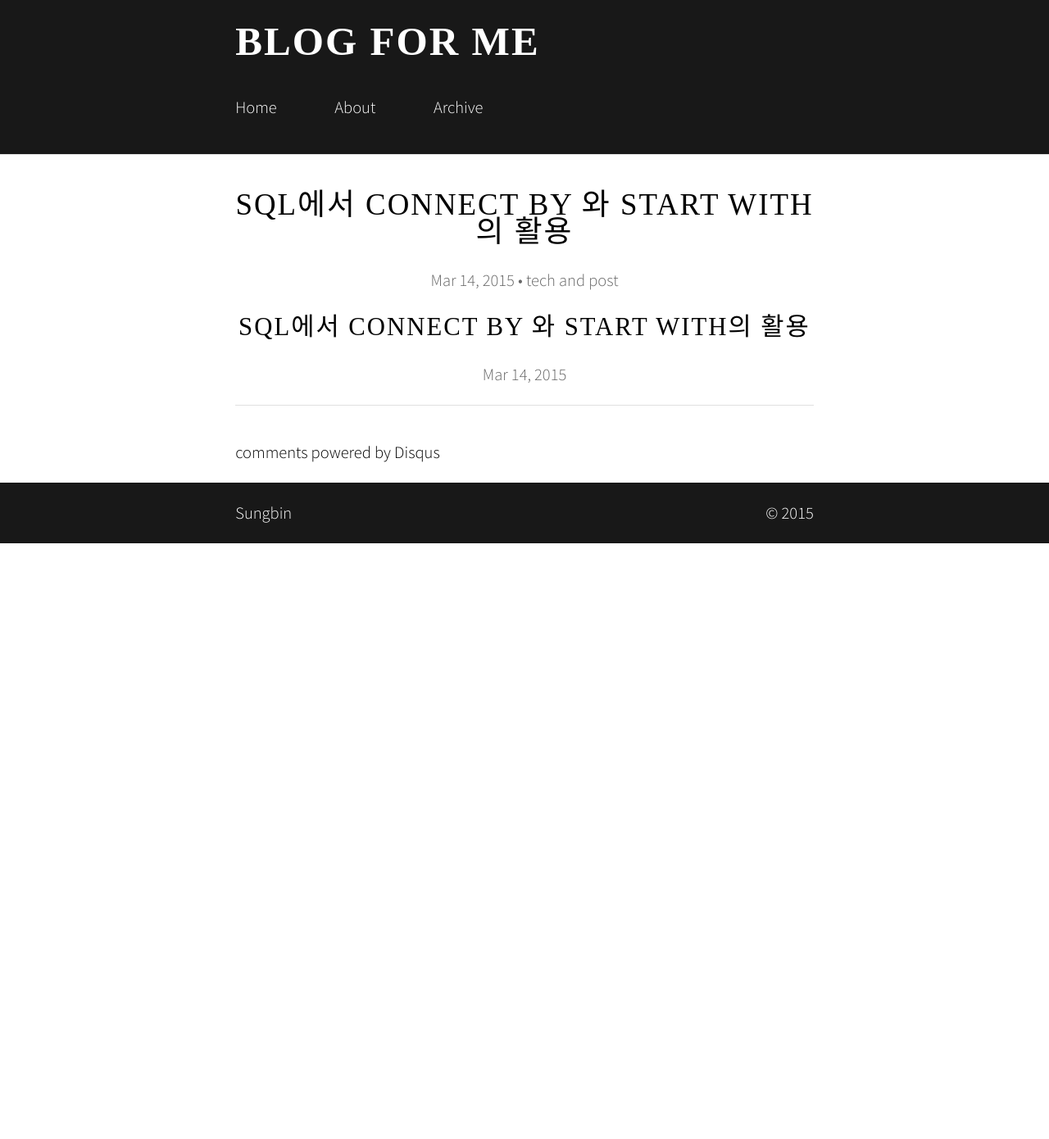
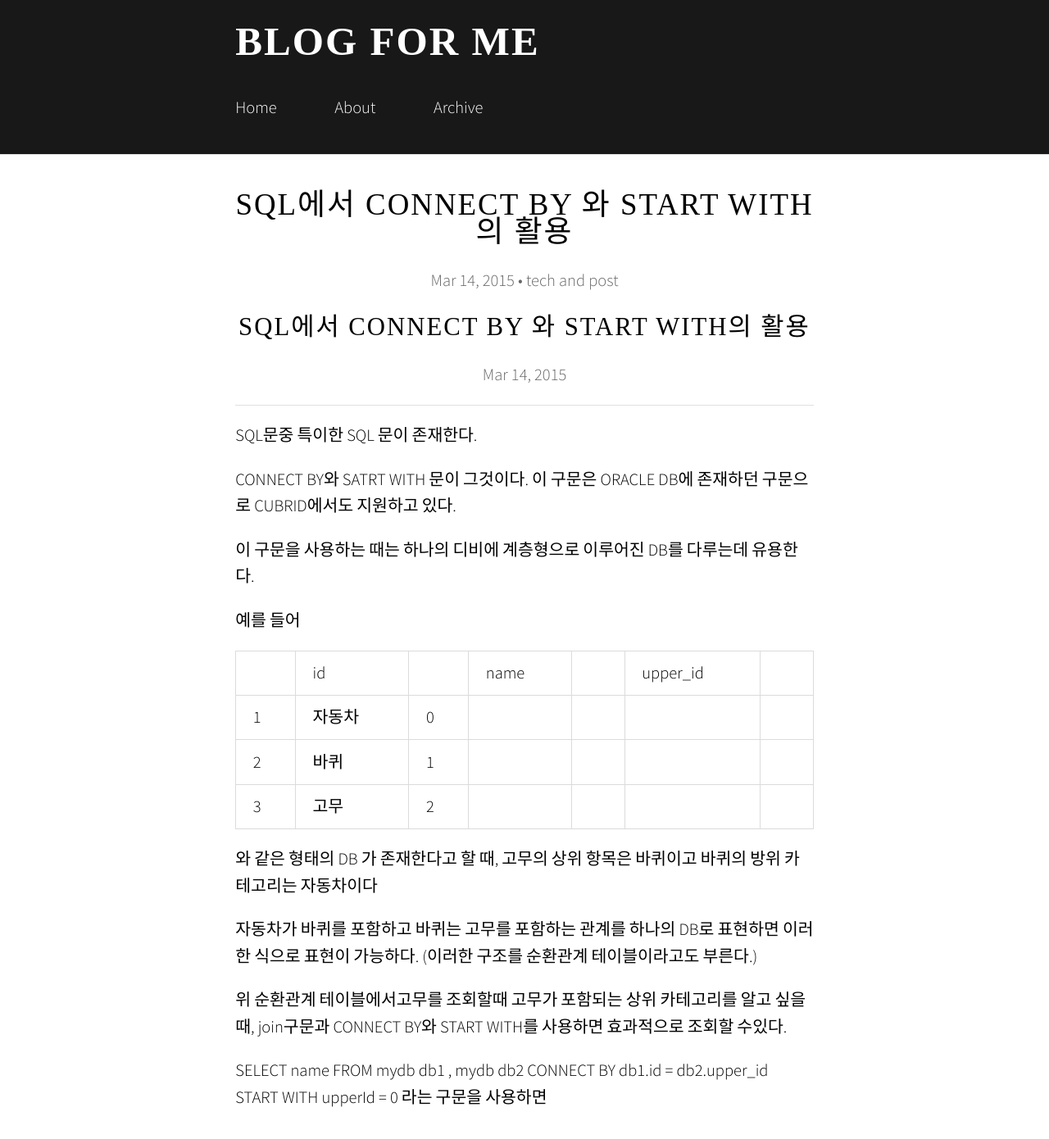
Before and after one commit to sungbine/sungbine.github.io, a Jekyll site: the page built from _posts/2015-03-24-connect_by_and_start_with.markdown, in a window 1280 px wide and 1400 px high. Shown: the top 1390 px of the window at 82% size. Built offline with Jekyll 4.4.1, drawn with Linux system fonts in a browser that asks for light colours; nearby versions of some CDN libraries; some web fonts are replaced; comment, search, counter and statistics services are not loaded.

Commit message:
Update 2015-03-24-connect_by_and_start_with.markdown

```diff
--- a/_posts/2015-03-24-connect_by_and_start_with.markdown
+++ b/_posts/2015-03-24-connect_by_and_start_with.markdown
@@ -4,3 +4,29 @@ title:  "SQL에서 CONNECT BY 와 START WITH의 활용"
 date:   2015-03-14 21:00:00
 categories: tech post
 ---
+
+SQL문중 특이한 SQL 문이 존재한다.
+
+CONNECT BY와 SATRT WITH 문이 그것이다. 이 구문은 ORACLE DB에 존재하던 구문으로 CUBRID에서도 지원하고 있다.
+
+이 구문을 사용하는 때는 하나의 디비에 계층형으로 이루어진 DB를 다루는데 유용한다.
+
+예를 들어
+
+|| id || name || upper_id ||
+| 1  | 자동차 | 0|
+| 2  | 바퀴 | 1|
+| 3  | 고무 | 2|
+
+와 같은 형태의 DB 가 존재한다고 할 때, 고무의 상위 항목은 바퀴이고 바퀴의 방위 카테고리는 자동차이다
+
+자동차가 바퀴를 포함하고 바퀴는 고무를 포함하는 관계를 하나의 DB로 표현하면 이러한 식으로 표현이 가능하다. (이러한 구조를 순환관계 테이블이라고도 부른다.)
+
+위 순환관계 테이블에서고무를 조회할때 고무가 포함되는 상위 카테고리를 알고 싶을때, join구문과 CONNECT BY와 START WITH를 사용하면 효과적으로 조회할 수있다.
+
+SELECT name
+  FROM mydb db1
+     , mydb db2
+CONNECT BY db1.id = db2.upper_id
+START WITH upperId = 0
+라는 구문을 사용하면
```
